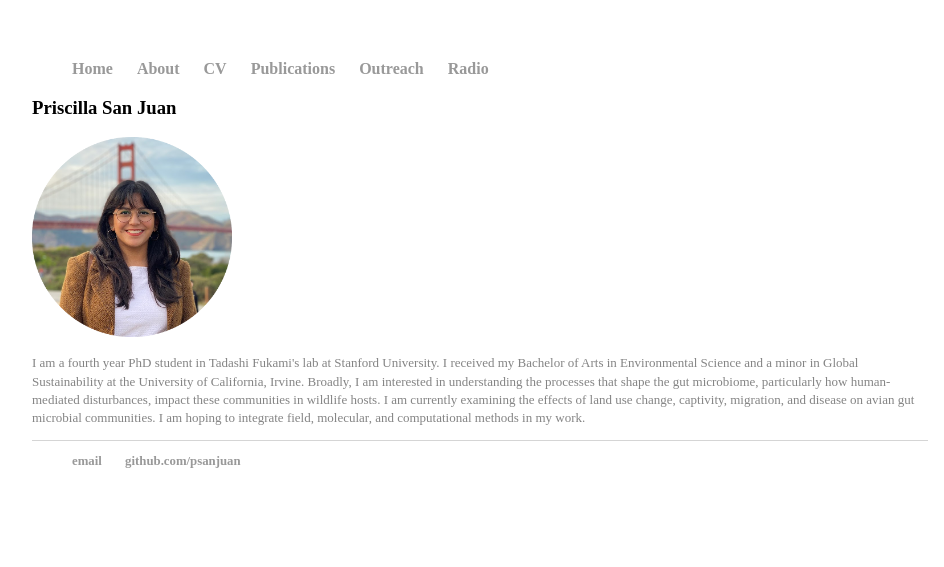
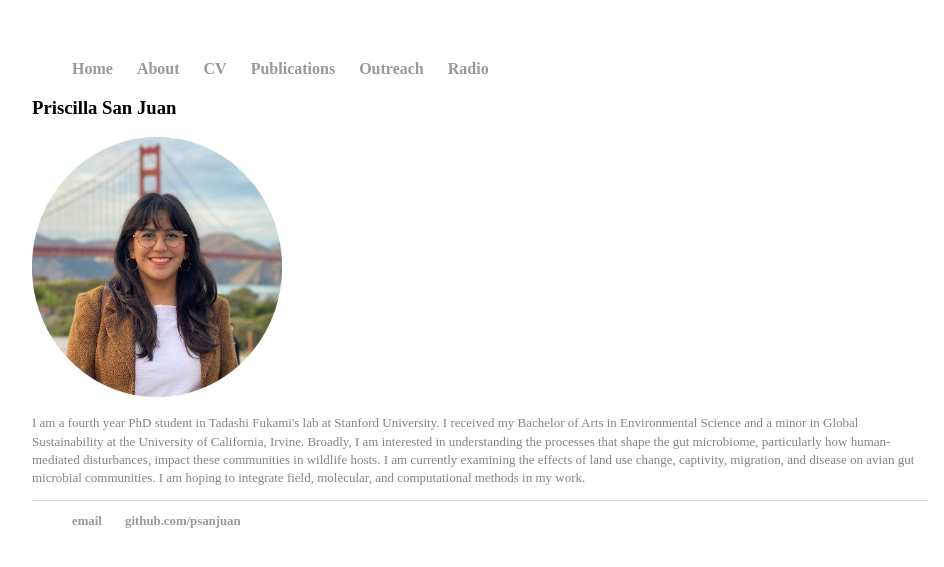
Before and after one commit to psanjuan/psanjuan.github.io, a Jekyll site: the page built from about/index.html, in a window 1280 px wide. Shown: the top 567 px of the page, without its empty margins (160-1104 px from the left). Built offline with Jekyll 4.4.1, drawn with Linux system fonts in a browser that asks for light colours.

Commit message:
Update index.html

```diff
--- a/about/index.html
+++ b/about/index.html
@@ -4,7 +4,7 @@ title: Priscilla San Juan, PhD candidate
 ---
 <h3>Priscilla San Juan</h3>
 
-  <img src="headshot-sf-circle.png" alt="headshot" width="200" height="200">
+  <img src="headshot-sf-circle.png" alt="headshot" width="250" height="260">
 
 <div class="post">
 <p style="color:#848484;font-size:13px;">I am a fourth year PhD student in Tadashi Fukami's lab at Stanford University. I received my Bachelor of Arts in Environmental Science and a minor in Global Sustainability at the University of California, Irvine.
```
